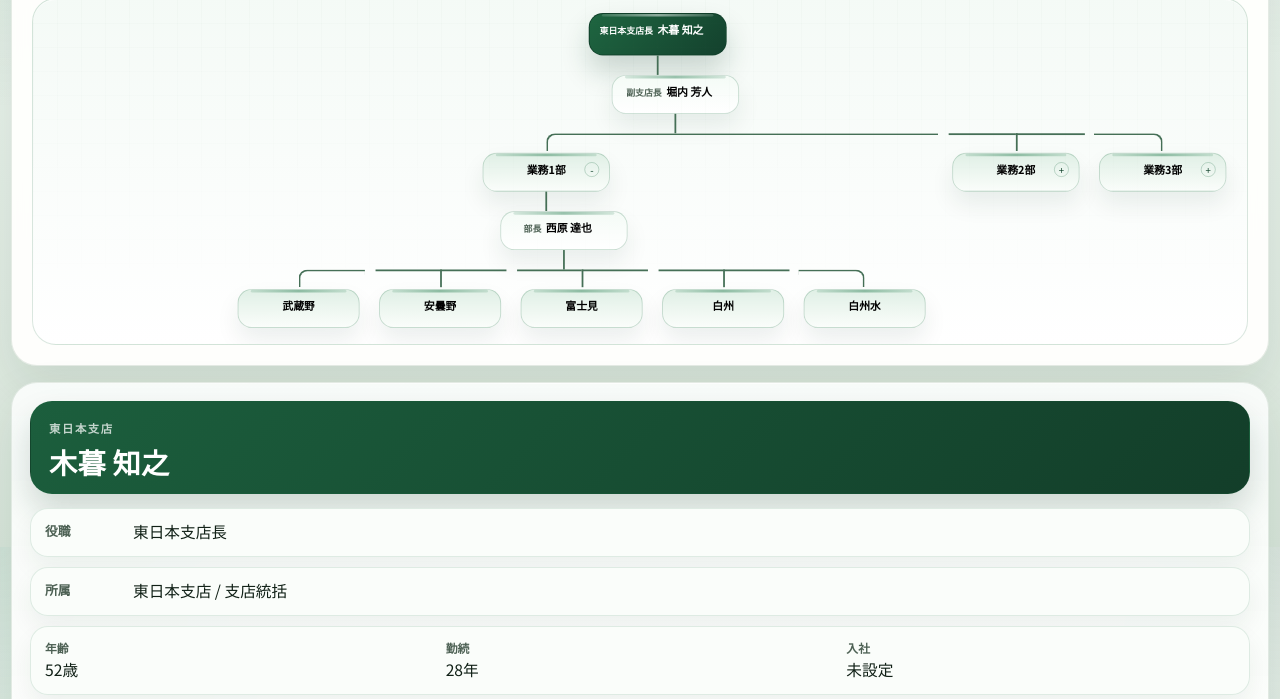
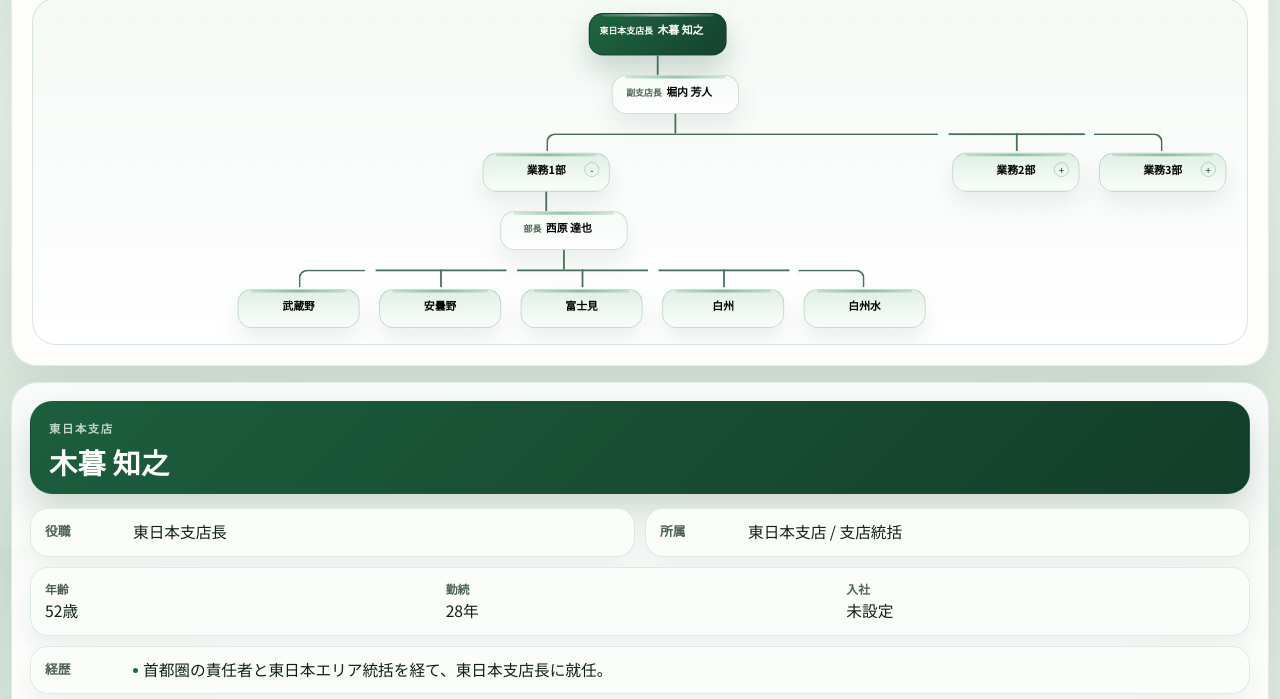
Before and after one commit to umeme522/east-japan-org-chart, a website: page index.html in a window 1280 px wide. Shown: the part 253-952 px from the top of the page. Drawn offline with Linux system fonts and the light colour scheme; no server answers.

Commit message:
Place role and affiliation on one row

```diff
--- a/script.js
+++ b/script.js
@@ -1084,10 +1084,12 @@
   elements.profileBranch.textContent = branch.name;
   elements.profileName.textContent = selected.name;
   elements.profileAffiliationRow.hidden = false;
+  elements.profileAffiliationRow.classList.remove("full");
   elements.profileAffiliationValue.textContent = buildAffiliation(branch, selected) || "未設定";
 
   if (selected.kind === "person") {
     elements.profileRoleRow.hidden = false;
+    elements.profileRoleRow.classList.remove("full");
     elements.profileRoleValue.textContent = selected.title || "未設定";
     elements.profilePersonMetaRow.hidden = false;
     elements.profileAgeValue.textContent = selected.age || "未設定";
@@ -1099,6 +1101,7 @@
   } else {
     elements.profileRoleRow.hidden = true;
     elements.profilePersonMetaRow.hidden = true;
+    elements.profileAffiliationRow.classList.add("full");
     elements.profileDescriptionRow.hidden = false;
     elements.profileDescriptionLabel.textContent = isOfficeNode(selected) ? "営業所紹介" : "組織紹介";
     elements.profileDescriptionValue.textContent = selected.description || `${selected.name} の紹介は未設定です。`;
--- a/styles.css
+++ b/styles.css
@@ -673,6 +673,7 @@
 
 .profile-simple-list {
   display: grid;
+  grid-template-columns: repeat(2, minmax(0, 1fr));
   gap: 10px;
   margin: 0;
 }
@@ -751,6 +752,20 @@
   display: grid;
   grid-template-columns: 78px 1fr;
   gap: 10px;
+  min-width: 0;
+}
+
+#profileRoleRow,
+#profileAffiliationRow,
+#profilePersonMetaRow,
+#profileDescriptionRow {
+  min-width: 0;
+}
+
+#profilePersonMetaRow,
+#profileDescriptionRow,
+.profile-simple-wide.full {
+  grid-column: 1 / -1;
 }
 
 .profile-disclosure {
```
